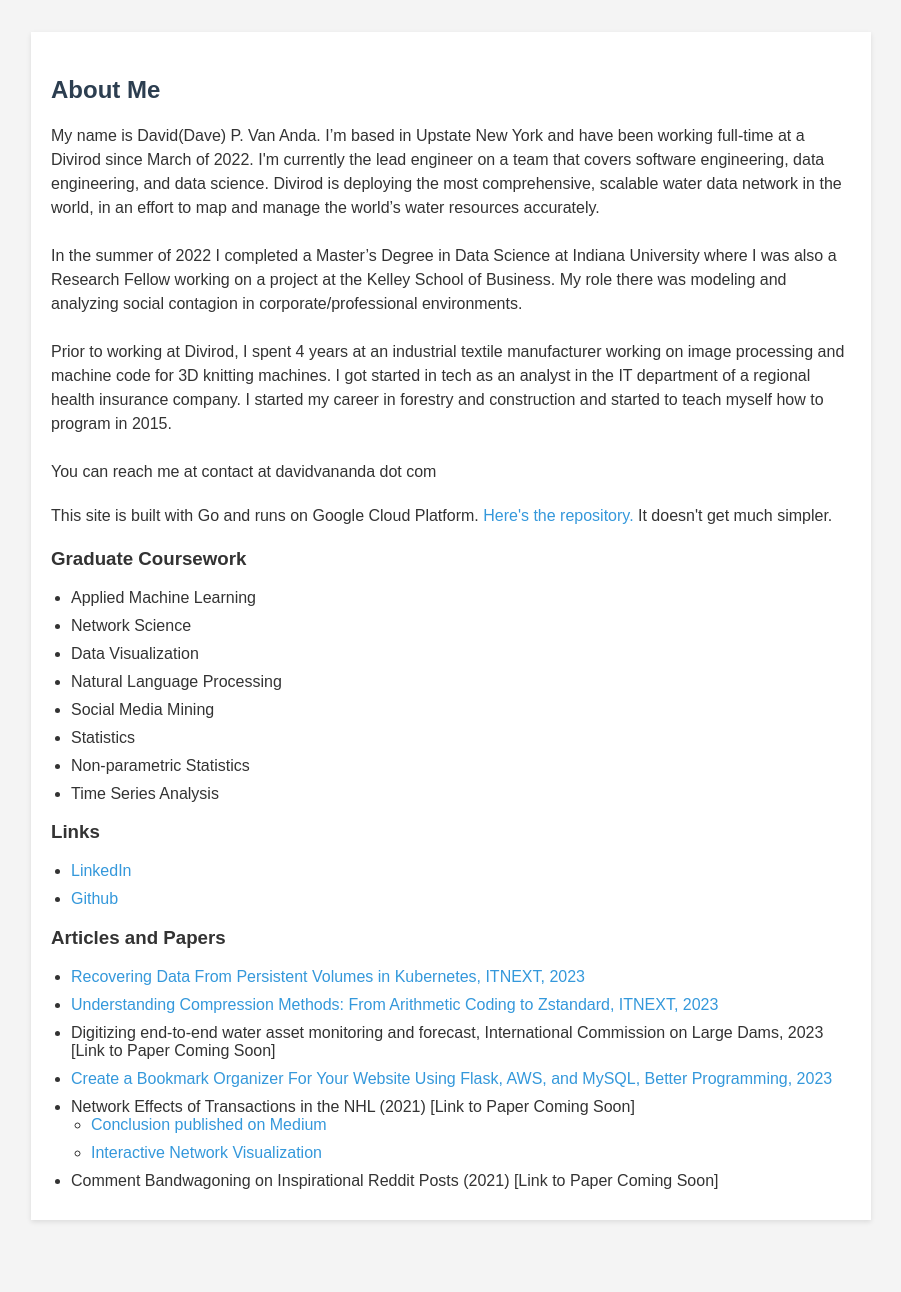
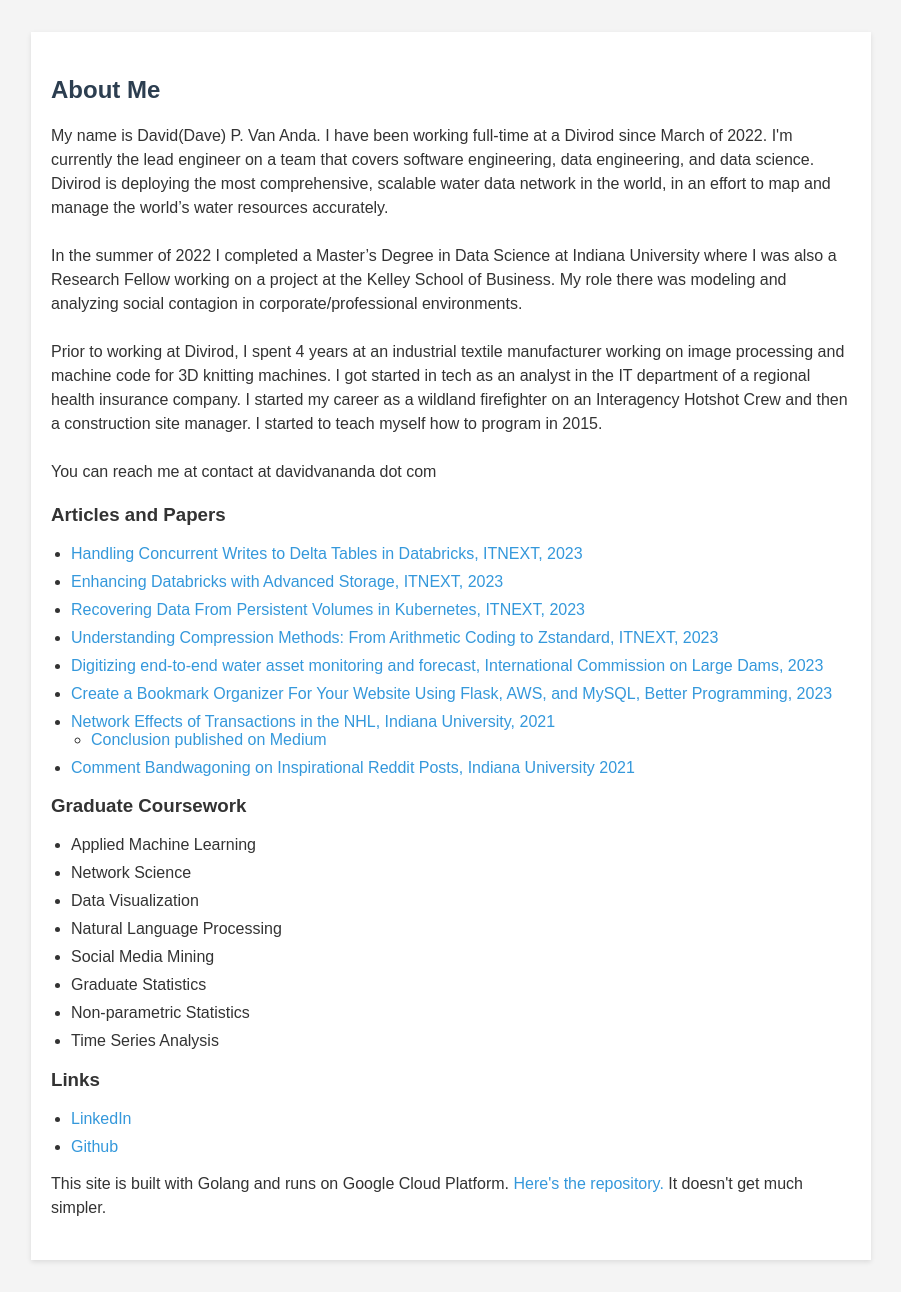
Before and after one commit to d141/personal-site-go, a plain HTML site: page site/public/index.html in a window 1280 px wide. Shown: the whole page, without its empty margins (189-1090 px from the left). Before the commit the page ends 1252 px from the top, so only its background shows below. Drawn offline with Linux system fonts and the light colour scheme.

Commit message:
add articles and papers

```diff
--- a/site/public/index.html
+++ b/site/public/index.html
@@ -74,7 +74,7 @@
     <div class="container">
         <h2>About Me</h2>
         <p>
-            My name is David(Dave) P. Van Anda. I’m based in Upstate New York and have been working full-time at a
+            My name is David(Dave) P. Van Anda. I have been working full-time at a
             Divirod since March of 2022. I'm currently the lead engineer on a team that covers software engineering,
             data engineering, and data science. Divirod is deploying the most comprehensive, scalable water data network
             in the world, in an effort to map and manage the world’s water resources accurately.
@@ -86,14 +86,41 @@
             <br><br>
             Prior to working at Divirod, I spent 4 years at an industrial textile manufacturer working on image
             processing and machine code for 3D knitting machines. I got started in tech as an analyst in the IT
-            department of a regional health insurance company. I started my career in forestry and construction and
+            department of a regional health insurance company. I started my career as a wildland firefighter on an
+            Interagency Hotshot Crew and then a construction site manager. I
             started to teach myself how to program in 2015.
             <br><br>
             You can reach me at contact at davidvananda dot com
         </p>
-        <p>This site is built with Go and runs on Google Cloud Platform. <a
-                href="https://github.com/d141/personal-site-go">Here's the repository.</a> It doesn't get much simpler.
-        </p>
+
+        <h3>Articles and Papers</h3>
+        <ul>
+            <li><a href="https://medium.com/itnext/handling-concurrent-writes-in-databricks-01a81ed33aea">Handling
+                    Concurrent Writes to Delta Tables in Databricks, ITNEXT, 2023</a></li>
+            <li><a href="https://medium.com/itnext/enhancing-databricks-with-advanced-storage-b923c1d90382">Enhancing
+                    Databricks with Advanced Storage, ITNEXT, 2023</a></li>
+            <li><a href="https://medium.com/itnext/recovering-data-from-persistent-volumes-in-kubernetes-d166b79fb2e1">Recovering
+                    Data From Persistent Volumes in Kubernetes, ITNEXT, 2023</a></li>
+            <li><a href="https://medium.com/itnext/understanding-compression-methods-df970a9133c9">Understanding
+                    Compression Methods: From Arithmetic Coding to Zstandard, ITNEXT, 2023</a></li>
+            <li><a
+                    href="https://github.com/d141/personal-site-go/blob/main/site/static/End-to-end%20water%20asset%20monitoring.pdf">Digitizing
+                    end-to-end water asset monitoring and forecast, International Commission on Large Dams, 2023</a>
+            </li>
+            <li><a
+                    href="https://medium.com/better-programming/create-a-bookmark-organizer-for-your-website-using-flask-aws-and-mysql-85fa6786ed98">Create
+                    a Bookmark Organizer For Your Website Using Flask, AWS, and MySQL, Better Programming, 2023</a></li>
+            <li><a href="https://github.com/d141/personal-site-go/blob/main/site/static/NHL%20Transactions.pdf">Network
+                    Effects of Transactions in the NHL, Indiana University, 2021</a>
+                <ul>
+                    <li><a
+                            href="https://medium.com/@dvananda/trading-strategies-for-the-nhl-transaction-network-e6309a112633">Conclusion
+                            published on Medium</a></li>
+                </ul>
+            </li>
+            <li><a href="https://github.com/d141/personal-site-go/blob/main/site/static/Inspirational%20Priming.pdf">Comment
+                    Bandwagoning on Inspirational Reddit Posts, Indiana University 2021</a></li>
+        </ul>
 
         <h3>Graduate Coursework</h3>
         <ul>
@@ -102,7 +129,7 @@
             <li>Data Visualization</li>
             <li>Natural Language Processing</li>
             <li>Social Media Mining</li>
-            <li>Statistics</li>
+            <li>Graduate Statistics</li>
             <li>Non-parametric Statistics</li>
             <li>Time Series Analysis</li>
         </ul>
@@ -113,27 +140,10 @@
             <li><a href="https://github.com/d141">Github</a></li>
         </ul>
 
-        <h3>Articles and Papers</h3>
-        <ul>
-            <li><a href="https://medium.com/itnext/recovering-data-from-persistent-volumes-in-kubernetes-d166b79fb2e1">Recovering
-                    Data From Persistent Volumes in Kubernetes, ITNEXT, 2023</a></li>
-            <li><a href="https://medium.com/itnext/understanding-compression-methods-df970a9133c9">Understanding
-                    Compression Methods: From Arithmetic Coding to Zstandard, ITNEXT, 2023</a></li>
-            <li>Digitizing end-to-end water asset monitoring and forecast, International Commission on Large Dams, 2023
-                [Link to Paper Coming Soon]</li>
-            <li><a
-                    href="https://medium.com/better-programming/create-a-bookmark-organizer-for-your-website-using-flask-aws-and-mysql-85fa6786ed98">Create
-                    a Bookmark Organizer For Your Website Using Flask, AWS, and MySQL, Better Programming, 2023</a></li>
-            <li>Network Effects of Transactions in the NHL (2021) [Link to Paper Coming Soon]
-                <ul>
-                    <li><a
-                            href="https://medium.com/@dvananda/trading-strategies-for-the-nhl-transaction-network-e6309a112633">Conclusion
-                            published on Medium</a></li>
-                    <li><a href="https://d141.github.io/00.html">Interactive Network Visualization</a></li>
-                </ul>
-            </li>
-            <li>Comment Bandwagoning on Inspirational Reddit Posts (2021) [Link to Paper Coming Soon]</li>
-        </ul>
+        <p>This site is built with Golang and runs on Google Cloud Platform. <a
+                href="https://github.com/d141/personal-site-go">Here's the repository.</a> It doesn't get much simpler.
+        </p>
+
     </div>
 </body>
 
```
